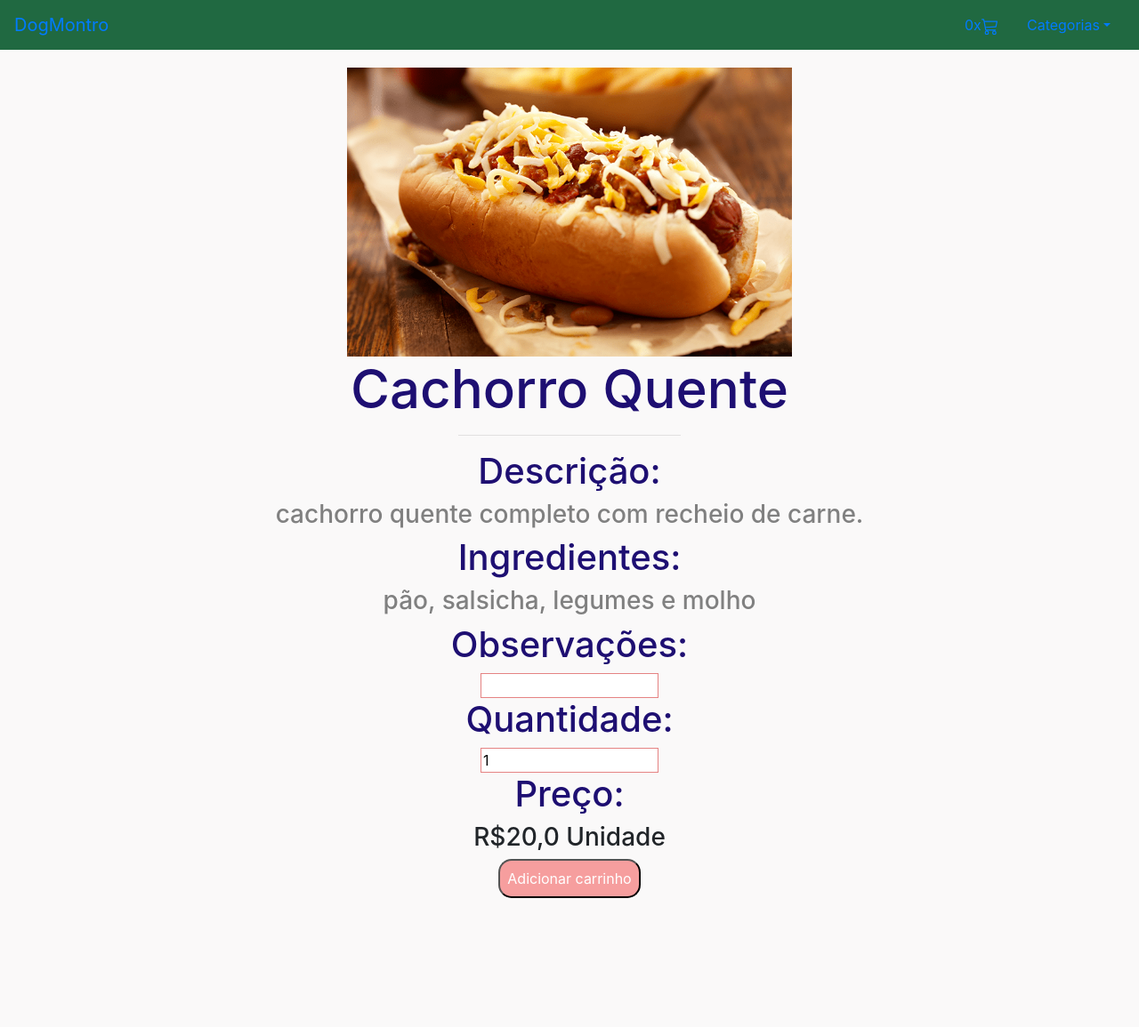
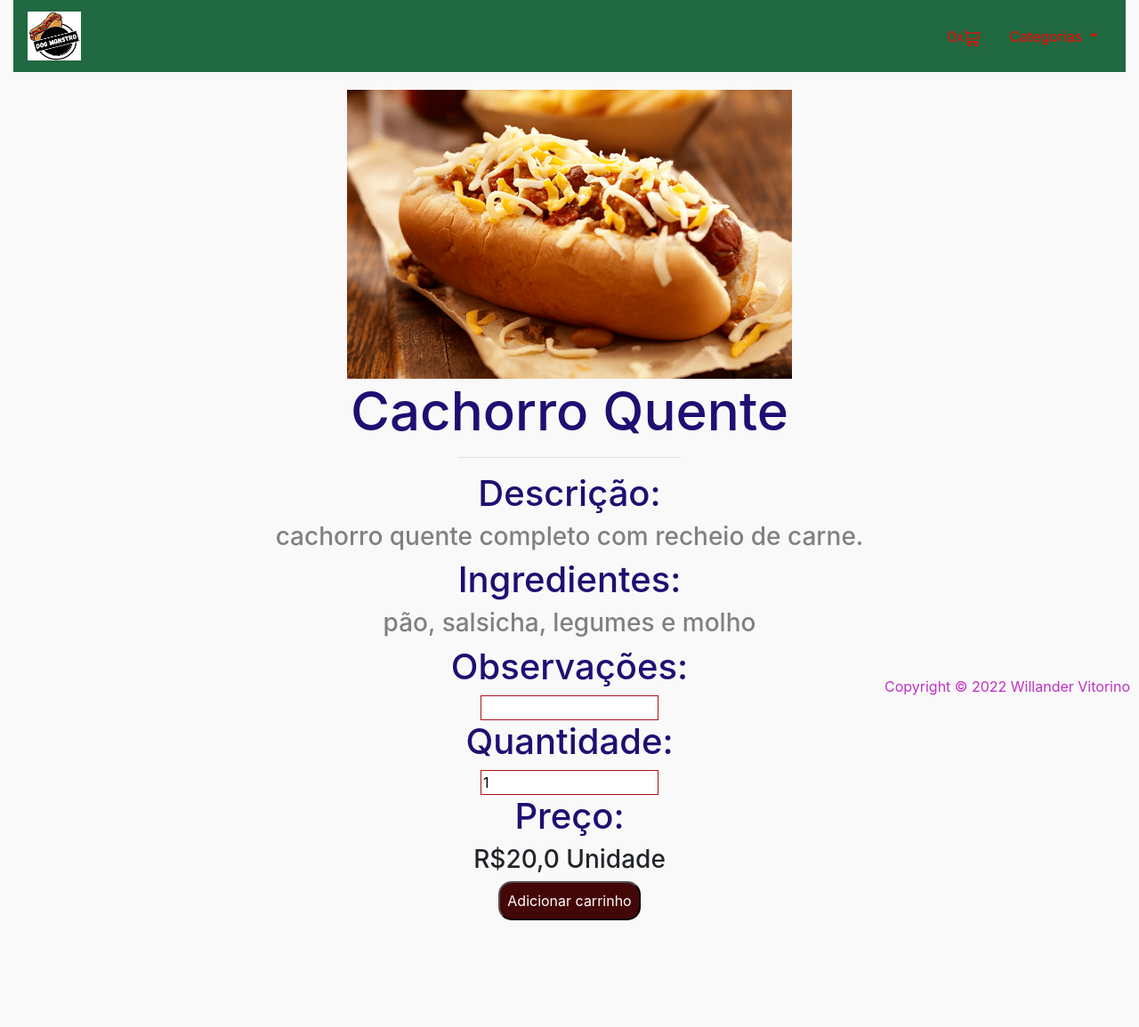
Before and after one commit to Willanderdev/DogMonstro, a Django app: page /produto/1 in a window 1280 px wide. Shown: the whole page at 89% size. Before the commit the page ends 1010 px from the top, so only its background shows below. Run offline with Django 4.2, Linux system fonts and the light colour scheme; data comes from the database, SQL or seed files in the repository; both versions use the stored data as it was after the commit.

Commit message:
melhorando interface

```diff
--- a/pedido/templates/pedido_realizado.html
+++ b/pedido/templates/pedido_realizado.html
@@ -4,7 +4,7 @@
 <div class="container">
     <br>
     <div class="alert alert-success" role="alert">
-        Seu pedido foi realizado com sucesso
+        Seu pedido foi realizado com sucesso e logo será entrege.
     </div>
 </div>
 {%endblock%}
--- a/pedido/views.py
+++ b/pedido/views.py
@@ -66,6 +66,8 @@ def finalizar_pedido(request, room_name='pedir'):
 
 
             )
+            # if request.session['carrinho'] == 0:
+
 
             request.session['carrinho'].clear()
             request.session.save()
@@ -83,7 +85,6 @@ def validaCupom(request):
         data_json = json.dumps({'status': 0,
                                 'desconto': desconto,
                                 'total_com_desconto': str(total_com_desconto).replace('.', ',')
-
                                 })
         return HttpResponse(data_json)
     else:
--- a/produto/templates/base.html
+++ b/produto/templates/base.html
@@ -9,46 +9,20 @@
   <link rel="stylesheet" href="https://cdn.jsdelivr.net/npm/bootstrap@4.6.0/dist/css/bootstrap.min.css">
   <link rel="stylesheet" href="{% static 'css/css.css' %}">
   <script src="{% static 'js/js.js' %}"></script>
+
+  <title>DogMontro</title>
+  <link rel="icon" href="{% static 'img/download.png' %}">
   {% block 'head'%}
 
   {% endblock %}
-  <title>DogMontro</title>
 
 </head>
 
 <body>
-
-
-  <!-- <nav class="navbar navbar-expand-lg navbar-light corBorda">
-    <a class="navbar-brand" href="{% url 'home'%}">DogMontro</a>
-    <a class="navbar-brand" href="{% url 'ver_carrinho' %}">{{carrinho}}x<svg xmlns="http://www.w3.org/2000/svg"
-        width="1.2em" height="1.2em" fill="currentColor" class="bi bi-cart3" viewBox="0 0 16 16">
-        <path
-          d="M0 1.5A.5.5 0 0 1 .5 1H2a.5.5 0 0 1 .485.379L2.89 3H14.5a.5.5 0 0 1 .49.598l-1 5a.5.5 0 0 1-.465.401l-9.397.472L4.415 11H13a.5.5 0 0 1 0 1H4a.5.5 0 0 1-.491-.408L2.01 3.607 1.61 2H.5a.5.5 0 0 1-.5-.5zM3.102 4l.84 4.479 9.144-.459L13.89 4H3.102zM5 12a2 2 0 1 0 0 4 2 2 0 0 0 0-4zm7 0a2 2 0 1 0 0 4 2 2 0 0 0 0-4zm-7 1a1 1 0 1 1 0 2 1 1 0 0 1 0-2zm7 0a1 1 0 1 1 0 2 1 1 0 0 1 0-2z" />
-      </svg></a>
-
-
-    <div class="collapse navbar-collapse" id="navbarNavDropdown">
-      <ul class="navbar-nav me-auto">
-
-        <li class="nav-item dropdown">
-          <a class="nav-link dropdown-toggle" href="#" id="navbarDropdownMenuLink" role="button" data-toggle="dropdown"
-            aria-haspopup="true" aria-expanded="false">
-            Categorias
-          </a>
-          <div class="dropdown-menu" aria-labelledby="navbarDropdownMenuLink">
-
-            {% for i in categorias %}
-            <a class="dropdown-item" href="{% url 'categoria' i.id %}">{{i}}</a>
-            {%endfor%}
-
-          </div>
-        </li>
-      </ul>
-    </div>
-  </nav>  -->
+  <div class="container-fluid">
     <nav class="navbar navbar-default corBorda">
-    <a class="navbar-brand" href="{% url 'home'%}">DogMontro</a>
+      <a class="navbar-brand" href="{% url 'home'%}"><img src="{% static 'img/download.png' %}" width="60" height="55"
+          alt="#"></a>
 
       <div id="navbarNav">
         <ul class="nav me-auto">
@@ -62,10 +36,11 @@
               </svg></a>
           </li>
 
-        <li>
-
-          <a class="nav-item nav-link dropdown-toggle" href="#" id="navbarDropdownMenuLink" role="button"
-            data-toggle="dropdown" aria-haspopup="true" aria-expanded="false">Categorias</a>
+          <li class="nav-item dropdown">
+            <a class="nav-link dropdown-toggle" href="#" id="navbarDropdownMenuLink" role="button"
+              data-toggle="dropdown" aria-haspopup="true" aria-expanded="false">
+              Categorias
+            </a>
             <div class="dropdown-menu" aria-labelledby="navbarDropdownMenuLink">
 
               {% for i in categorias %}
@@ -84,13 +59,23 @@
     {% endblock %}
 
 
+    <footer>
+      <br>
+      <div class="copi" >
+        <div class="copi1">
+          <p>Copyright © 2022 Willander Vitorino</p>
+        </div>
+      </div>
+      <br>
+    </footer>
+
     <br>
     <br>
     <br>
     <script src="https://code.jquery.com/jquery-3.4.1.js"></script>
     <script src="https://cdn.jsdelivr.net/npm/bootstrap@4.6.0/dist/js/bootstrap.bundle.min.js"></script>
 
-
+  </div>
 </body>
 
 </html>
--- a/produto/templates/produto.html
+++ b/produto/templates/produto.html
@@ -5,7 +5,7 @@
 {%endblock%}
 
 {% block 'conteudo'%}
-<div style="align-items: center; text-align: center;">
+<div class="container" style="align-items: center; text-align: center;">
     <div class="container">
         {% if erro == '1'%}
         <br>
@@ -18,7 +18,7 @@
     </div>
     <img class="tamanhoImg" style="margin-top: 20px;" src="/media/{{produto.img}}">
 
-    <h3  class="titulo tituloProduto">{{produto.nome_produto}}</h3>
+    <h3 class="titulo tituloProduto">{{produto.nome_produto}}</h3>
     <hr style="width: 250px;">
     <h1 class="titulo subTituloProduto">Descrição: </h1>
     <h3 style="color: gray;">{{produto.descricao}}</h3>
@@ -34,7 +34,7 @@
         <input name="observacoes" class="observacoes" type="text">
 
         <h1 class="titulo subTituloProduto">Quantidade: </h1>
-    <input name="quantidade" class="observacoes" type="number"  min="1" max="200" value="1">
+        <input name="quantidade" class="observacoes" type="number" min="1" max="200" value="1">
 
         <h1 class="titulo subTituloProduto">Preço: </h1>
         <h3>R${{produto.preco}} Unidade</h3>
--- a/static/css/css.css
+++ b/static/css/css.css
@@ -1,60 +1,70 @@
-.corBorda{
+/* body {
+    background: linear-gradient(45deg, #084177, #3c423a, #c2a6a8, #242322, #161515);
+    color: rgb(30, 87, 58);
+
+} */
+
+.corBorda {
     background-color: #206941;
 }
 
-.observacoes{
+.corBorda a {
+    color: red;
+}
 
-    border: 1px solid #E58383;
+.observacoes {
+
+    border: 1px solid #aa141b;
     width: 200px;
 
 }
 
-.tituloProduto{
+.tituloProduto {
 
     font-size: 60px;
 }
 
-.subTituloProduto{
+.subTituloProduto {
 
     font-size: 40px;
 }
 
-.bordaBottom{
+.bordaBottom {
 
     border-bottom: 1px solid gray;
     padding-bottom: 20px;
 
 }
 
-.botao{
+.botao {
 
-    background-color: #F69E9E;
+    background-color: #440707;
     color: white;
     padding: 8px;
     border-radius: 15px;
     transition: 0.2s;
 }
 
-body{
+body {
     background-color: #FAF9F9;
 }
 
-.titulo{
+.titulo {
 
     color: #1e0f72;
 
 }
 
-.botao:hover{
+.botao:hover {
     color: white;
     text-decoration: none;
     padding: 10px;
     border: 1px solid #E64747;
 }
 
-.cont{
+.cont {
 
-    overflow:auto;
+    overflow: auto;
     width: 350px;
 
 }
@@ -109,17 +119,28 @@ input[type=checkbox]:checked:after {
     left: 9px;
 }
 
-.tamanhoImg{
+.tamanhoImg {
     width: 500px;
 }
 
-@media (max-width: 1200px)
-{
+@media (max-width: 1200px) {
 
-    .tamanhoImg{
+    .tamanhoImg {
 
         width: 300px;
 
     }
 
 }
+
+ .copi {
+    position: relative;
+}
+
+ .copi1 {
+    color: #bd31c4;
+    position: fixed;
+    right: 10px;
+    top: 95%;
+
+}
```
Also changed, not shown: pedido/templates/finalizar_pedido.html (+30 -28 lines), produto/views.py (+0 -7 lines), db.sqlite3, static/img/download.png (added). Lines whose indentation alone changed are shown as unchanged.
